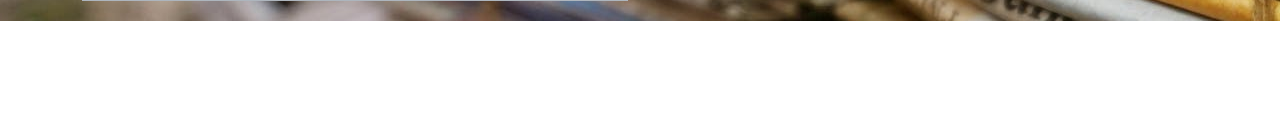
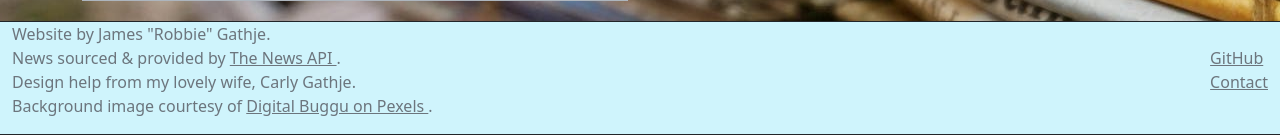
Before and after one commit to robbiegathje/news-aggregator, a Flask app: page /register in a window 1280 px wide. Shown: the part 1081-1216 px from the top of the page. Before the commit the page ends 1102 px from the top, so only its background shows below. Run offline with Flask 3, Linux system fonts and the light colour scheme; some libraries are stand-ins or nearby versions.

Commit message:
style: add footer including proper attribution for resources used & help received

```diff
--- a/templates/base.html
+++ b/templates/base.html
@@ -20,7 +20,7 @@
 	<link rel="stylesheet" href="/static/style.css">
 </head>
 <body class="bg-body-secondary">
-	<nav class="navbar navbar-expand-sm bg-info-subtle border-bottom border-dark">
+	<nav class="navbar navbar-expand-md bg-info-subtle border-bottom border-dark">
 		<div class="container-fluid">
 			<a class="navbar-brand" href="/">
 				<img
@@ -104,6 +104,36 @@
 		{% block content %}
 		{% endblock %}
 	</div>
+	<footer class="bg-info-subtle border-top border-bottom border-dark text-secondary">
+		<div class="container-fluid">
+			<div class="row d-flex align-items-center">
+				<div class="col-9">
+					<p>
+						Website by James "Robbie" Gathje.<br>
+						News sourced & provided by
+						<a class="text-secondary" href="https://www.thenewsapi.com/">
+							The News API
+						</a>.<br>
+						Design help from my lovely wife, Carly Gathje.<br>
+						Background image courtesy of
+						<a class="text-secondary" href="https://www.pexels.com/@digitalbuggu/">
+							Digital Buggu on Pexels
+						</a>.
+					</p>
+				</div>
+				<div class="col d-flex justify-content-end">
+					<p>
+						<a class="text-secondary" href="https://github.com/robbiegathje/news-aggregator">
+							GitHub
+						</a><br>
+						<a class="text-secondary" href="https://www.linkedin.com/in/jamesrgathje/">
+							Contact
+						</a>
+					</p>
+				</div>
+			</div>
+		</div>
+	</footer>
 	<script
 		src="https://cdn.jsdelivr.net/npm/bootstrap@5.3.0-alpha1/dist/js/bootstrap.bundle.min.js"
 		integrity="sha384-w76AqPfDkMBDXo30jS1Sgez6pr3x5MlQ1ZAGC+nuZB+EYdgRZgiwxhTBTkF7CXvN"
```
